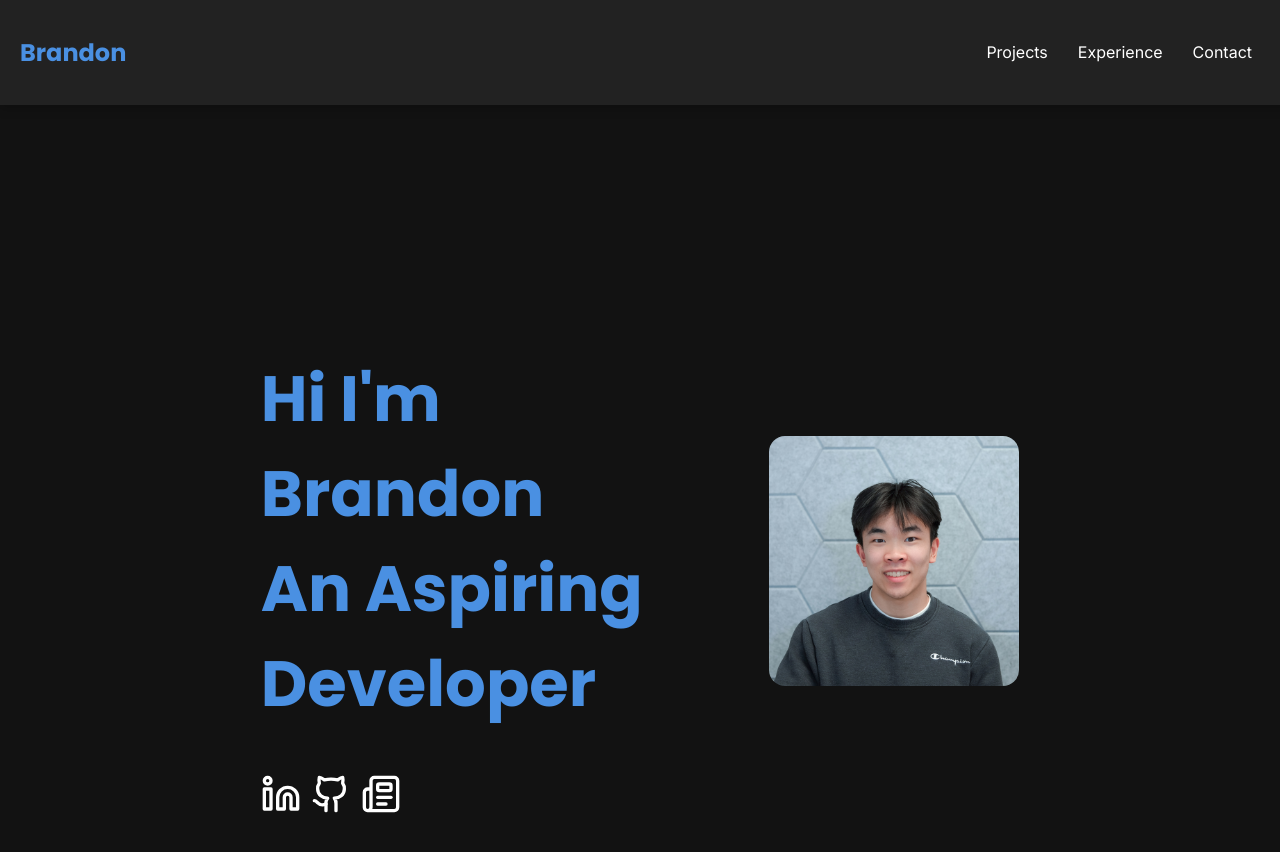
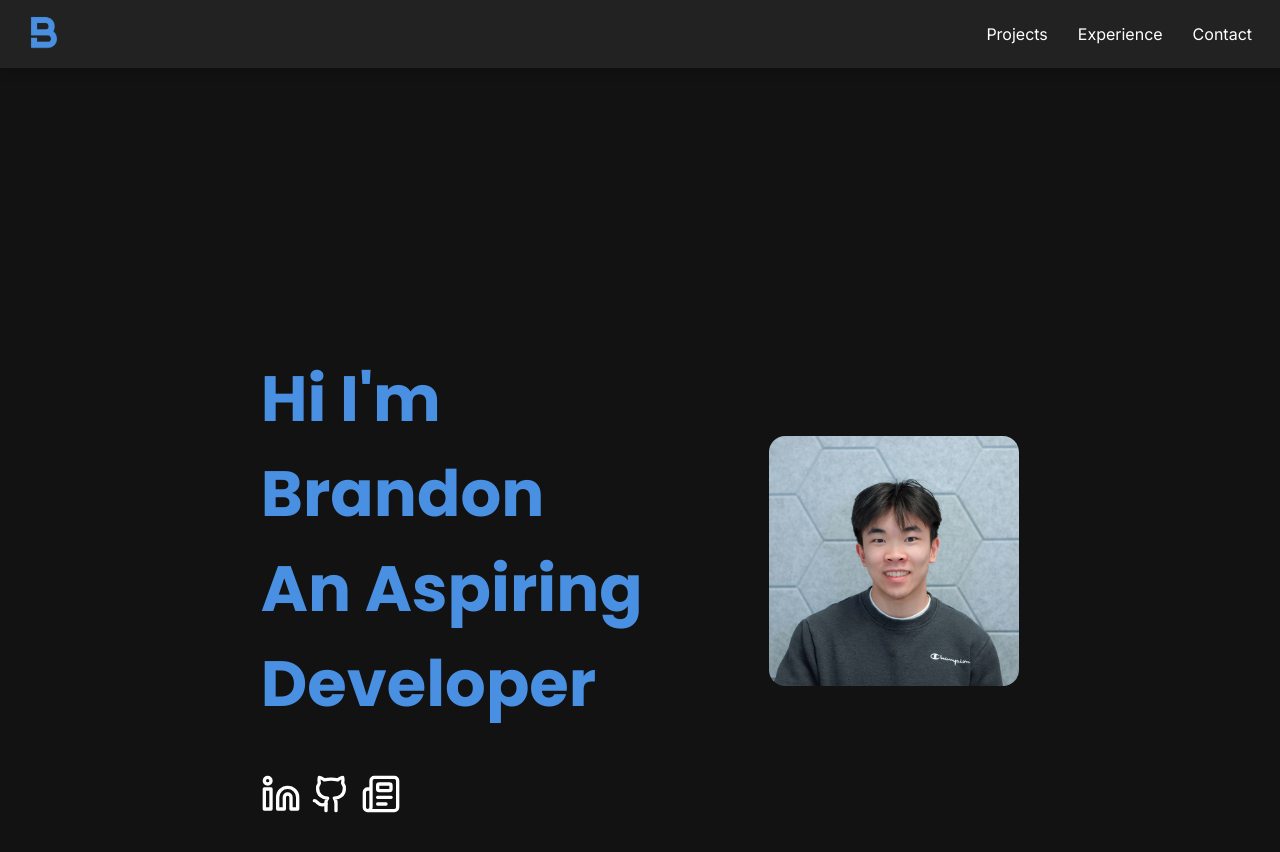
Before and after one commit to brandonChan04/personalWebsite, a React (Create React App) app: page / in a window 1280 px wide. Shown: the top 852 px of the page. Built offline with nearby package versions, Linux system fonts and the light colour scheme.

Commit message:
added favicon and logo

```diff
--- a/src/components/Navbar.jsx
+++ b/src/components/Navbar.jsx
@@ -1,4 +1,5 @@
 import "../styling/navbar.css";
+import logo from "../images/logo.png";
 
 const scrollToSection = (id) => {
   const section = document.getElementById(id);
@@ -8,7 +9,7 @@
 const Navbar = () => {
   return (
     <nav className="navbar">
-      <h1 className="logo" onClick={() => scrollToSection("title")}>Brandon</h1>
+      <img src={logo} className="logo" alt="Logo" onClick={() => scrollToSection("title")}/>
 
       <div className="sections">
         <span onClick={() => scrollToSection("projects")}>Projects</span>
--- a/src/styling/navbar.css
+++ b/src/styling/navbar.css
@@ -14,8 +14,8 @@
 }
 
 .logo {
-  font-size: 24px;
-  font-weight: bold;
+  width: 3rem;
+  cursor: pointer;
 }
 
 .sections {
@@ -27,4 +27,5 @@
 .sections :hover {
   color: #4A90E2;
   transition: 250ms;
+  cursor: pointer;
 }
```
Also changed, not shown: src/images/logo.png (added), 1 other file (tests, documents, lock files or other folders).
